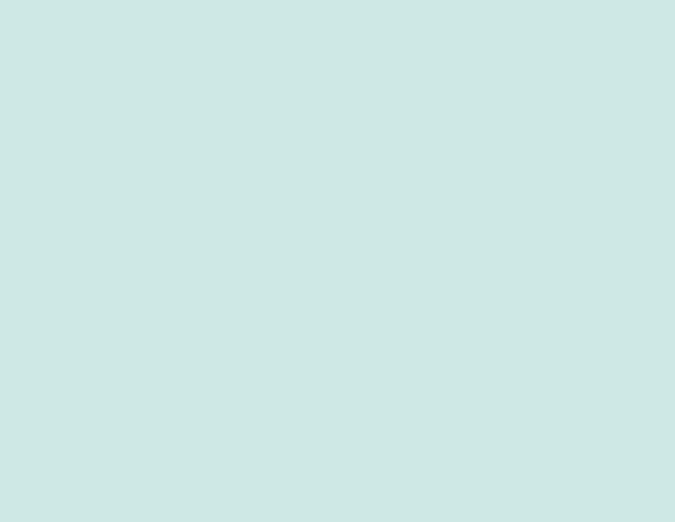
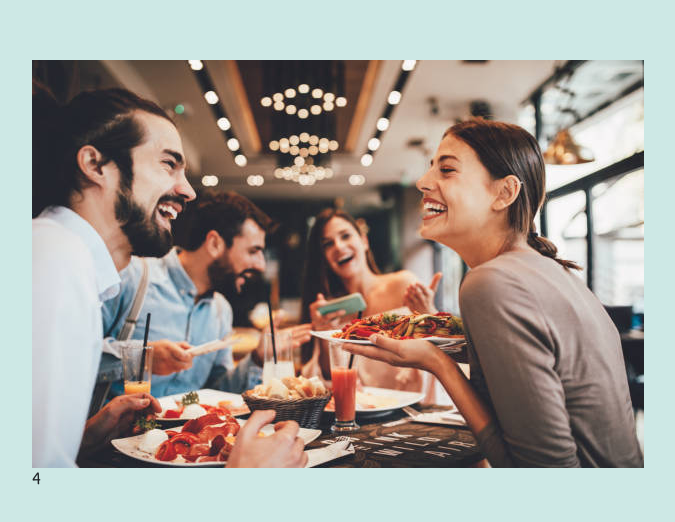
Before and after one commit to KiteCodes/front-cashpals, a React (Vite) app: page /groups in a window 1280 px wide. Shown: the part 1116-1638 px from the top of the page, without its empty margins (398-1073 px from the left). Before the commit the page ends 800 px from the top, so only its background shows below. Built offline with nearby package versions, Linux system fonts and the light colour scheme.

Commit message:
add horizontal scroll motion

```diff
--- a/package.json
+++ b/package.json
@@ -12,6 +12,7 @@
   "dependencies": {
     "axios": "^1.7.8",
     "bootstrap": "^5.3.3",
+    "motion": "^11.13.1",
     "react": "^18.3.1",
     "react-bootstrap": "^2.10.6",
     "react-dom": "^18.3.1",
--- /dev/null
+++ b/src/components/HorizontalScroll/HorizontalScroll.css
@@ -0,0 +1,26 @@
+.carousel {
+    height: 250vh;
+}
+
+.contentContainer {
+    height: 100vh;
+    top: 0;
+    position: sticky;
+    display: flex;
+    align-items: center;
+    overflow: hidden; /* Ensure no extra content is visible */
+}
+
+.images {
+    display: flex; /* Use flexbox for horizontal layout */
+    gap: 2rem; /* Space between images */
+    width: calc(100vw * 4); /* Adjust for 4 images (update based on number of images) */
+}
+
+.imageItem {
+    min-width: 100vw; /* Each image takes up full viewport width */
+    height: 100%;
+    display: flex;
+    justify-content: center;
+    align-items: center;
+}
--- /dev/null
+++ b/src/components/HorizontalScroll/HorizontalScroll.jsx
@@ -0,0 +1,47 @@
+import { useRef } from 'react';
+import './HorizontalScroll.css';
+import One from '../../../public/eating.jpg';
+import { motion, useScroll, useTransform } from 'framer-motion';
+import ImageContainer from '../ImageContainer/ImageContainer.jsx';
+
+const HorizontalScroll = () => {
+    const targetRef = useRef(null);
+    const{ scrollYProgress } = useScroll({targetRef});
+
+    const x = useTransform(scrollYProgress, [0, 1], [0, -window.innerWidth * 3]);
+
+    return (
+        <div className="carousel">
+            <div className="contentContainer" ref={targetRef}>
+                <motion.div className="images" style={{ x }}>
+                    <motion.div className="imageItem"
+                    initial={{opacity: 0, y: 150}}
+                    whileInView={{opacity: 1, y: 0, threshold: 0.99}}
+                    transition={{duration: 0.5, ease: 'easeOut'}}>
+                        <ImageContainer imageSource={One} description='1' />
+                    </motion.div>
+                    <motion.div className="imageItem"
+                    initial={{opacity: 0, y: 150}}
+                    whileInView={{opacity: 1, y: 0, threshold: 0.99}}
+                    transition={{duration: 0.5, ease: 'easeOut'}}>
+                        <ImageContainer imageSource={One} description='2' />
+                    </motion.div>
+                    <motion.div className="imageItem"
+                    initial={{opacity: 0, y: 150}}
+                    whileInView={{opacity: 1, y: 0, threshold: 0.99}}
+                    transition={{duration: 0.5, ease: 'easeOut'}}>
+                        <ImageContainer imageSource={One} description='3' />
+                    </motion.div>
+                    <motion.div className="imageItem"
+                    initial={{opacity: 0, y: 150}}
+                    whileInView={{opacity: 1, y: 0, threshold: 0.99}}
+                    transition={{duration: 0.5, ease: 'easeOut'}}>
+                        <ImageContainer imageSource={One} description='4' />
+                    </motion.div>
+                </motion.div>
+            </div>
+        </div>
+    );
+};
+
+export default HorizontalScroll;
--- /dev/null
+++ b/src/components/ImageContainer/ImageContainer.jsx
@@ -0,0 +1,10 @@
+const ImageContainer = ({ imageSource, description }) => {
+    return (
+        <div className="image-container">
+            <img src={imageSource} className='image' />
+            <p className='date'>{description}</p>
+        </div>
+    );
+};
+
+export default ImageContainer;
--- a/src/pages/Arrival.jsx
+++ b/src/pages/Arrival.jsx
@@ -1,13 +1,20 @@
 import { useState } from "react"
 import { useUserContext } from "../providers/UserProvider"
 import NavBar from "../components/NavBar"
+import HorizontalScroll from "../components/HorizontalScroll/HorizontalScroll"
+import { Container } from "react-bootstrap"
 
 
 const Arrival = () => {
    const {setUser} = useUserContext()
    const [u, setU] = useState({username: '', password: ''})
    return (
-         <NavBar/>
+      <>
+      <NavBar/>
+      <Container style={{height: 1000}}/>
+      <HorizontalScroll/>
+      <Container style={{height: 1000}}/>
+      </>
    )
 }
 
```
Also changed, not shown: public/eating.jpg (added), 1 other file (tests, documents, lock files or other folders).
